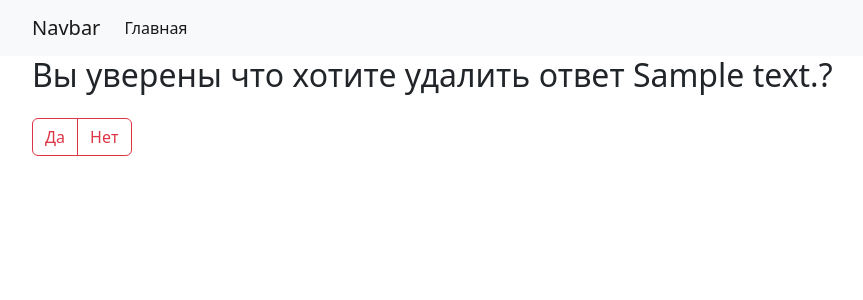
After one commit to CityNomad/exam7, a Django app: page /choice/1/delete/ in a window 1280 px wide. The commit adds this page. Shown: the top 300 px of the page, without its empty margins (50-913 px from the left). Run offline with Django 4.2, Linux system fonts and the light colour scheme; tables that the repository leaves empty hold one stand-in row (values such as "Sample post").

Commit message:
Реализовала удаление варианта ответа DeleteChoice, прописала пути в urls.py

```diff
--- a/poll/webapp/models.py
+++ b/poll/webapp/models.py
@@ -24,8 +24,6 @@ class Choice(models.Model):
     def __str__(self):
         return f"{self.id}.{self.text}"
 
-    def get_absolute_url(self):
-        return reverse("poll_view", kwargs={"pk": self.pk})
 
     class Meta:
         db_table = "choices"
--- /dev/null
+++ b/poll/webapp/templates/choices/delete_choice.html
@@ -0,0 +1,15 @@
+{% extends "base.html" %}
+{% load static %}
+
+{% block content %}
+    <div class="container">
+        <form action="" method="post">
+        {% csrf_token %}
+            <h2 class="mb-4">Вы уверены что хотите удалить ответ {{ choice.text }}?</h2>
+            <div class="btn-group">
+                <button type="submit" class="btn btn btn-outline-danger">Да</button>
+                <a href="{% url "index" %}" class="btn btn-outline-danger">Нет</a>
+            </div>
+        </form>
+    </div>
+{% endblock %}
--- a/poll/webapp/templates/polls/poll_view.html
+++ b/poll/webapp/templates/polls/poll_view.html
@@ -32,7 +32,7 @@
                             <h5>Ответ № {{ choice.id }}</h5>
                             <p>{{ choice.text }}</p>
                                 <div class="btn-group" role="group">
-{#                                    <a href="{% url "delete_choice" choice.pk %}"><i class="bi bi-trash"></i></a>#}
+                                    <a href="{% url "delete_choice" choice.pk %}"><i class="bi bi-trash"></i></a>
                                     <a href="{% url "update_choice" choice.pk %}"><i class="bi bi-pencil"></i></a>
 
                                 </div>
--- a/poll/webapp/urls.py
+++ b/poll/webapp/urls.py
@@ -1,17 +1,17 @@
 from django.urls import path
-from webapp.views import IndexView, PollView, CreatePoll, UpdatePoll, DeletePoll, CreateChoice, UpdateChoice
+from webapp.views import IndexView, PollView, CreatePoll, UpdatePoll, DeletePoll, CreateChoice, UpdateChoice, DeleteChoice
+from django.views.generic import RedirectView
 
 urlpatterns = [
     path('', IndexView.as_view(), name="index"),
-    # path('projects/', RedirectView.as_view(pattern_name="home")),
+    path('polls/', RedirectView.as_view(pattern_name="index")),
     path('polls/add/', CreatePoll.as_view(), name="create_poll"),
     path('poll/<int:pk>/', PollView.as_view(), name="poll_view"),
     path('polls/<int:pk>/update/', UpdatePoll.as_view(), name='update_poll'),
     path('polls/<int:pk>/delete/', DeletePoll.as_view(), name='delete_poll'),
     path('polls/<int:pk>/choice/add/', CreateChoice.as_view(), name="create_choice"),
     path('choice/<int:pk>/update/', UpdateChoice.as_view(), name="update_choice"),
-    # path('task/<int:pk>/', TaskView.as_view(), name="task_view"),
-    # path('task/<int:pk>/delete/', DeleteTask.as_view(), name="delete_task"),
+    path('choice/<int:pk>/delete/', DeleteChoice.as_view(), name="delete_choice"),
 
 
 
--- a/poll/webapp/views/choices.py
+++ b/poll/webapp/views/choices.py
@@ -7,16 +7,16 @@ from django.urls import reverse_lazy, reverse
 # Create your views here.
 
 class CreateChoice(CreateView):
-    model = Choice
     template_name = 'choices/create_choice.html'
     form_class = ChoiceForm
 
     def form_valid(self, form):
         poll = get_object_or_404(Poll, pk=self.kwargs.get('pk'))
-        choice = form.save(commit=False)
-        choice.poll = poll
-        poll.save()
-        return redirect('poll_view', pk=poll.pk)
+        form.instance.poll = poll
+        return super().form_valid(form)
+
+    def get_success_url(self):
+        return reverse('poll_view', kwargs={'pk': self.object.poll.pk})
 
 class UpdateChoice(UpdateView):
     form_class = ChoiceForm
@@ -25,3 +25,10 @@ class UpdateChoice(UpdateView):
 
     def get_success_url(self):
         return reverse("poll_view", kwargs={"pk": self.object.poll.pk})
+
+class DeleteChoice(DeleteView):
+    model = Choice
+    template_name = "choices/delete_choice.html"
+
+    def get_success_url(self):
+        return reverse("poll_view", kwargs={"pk": self.object.poll.pk})
```
